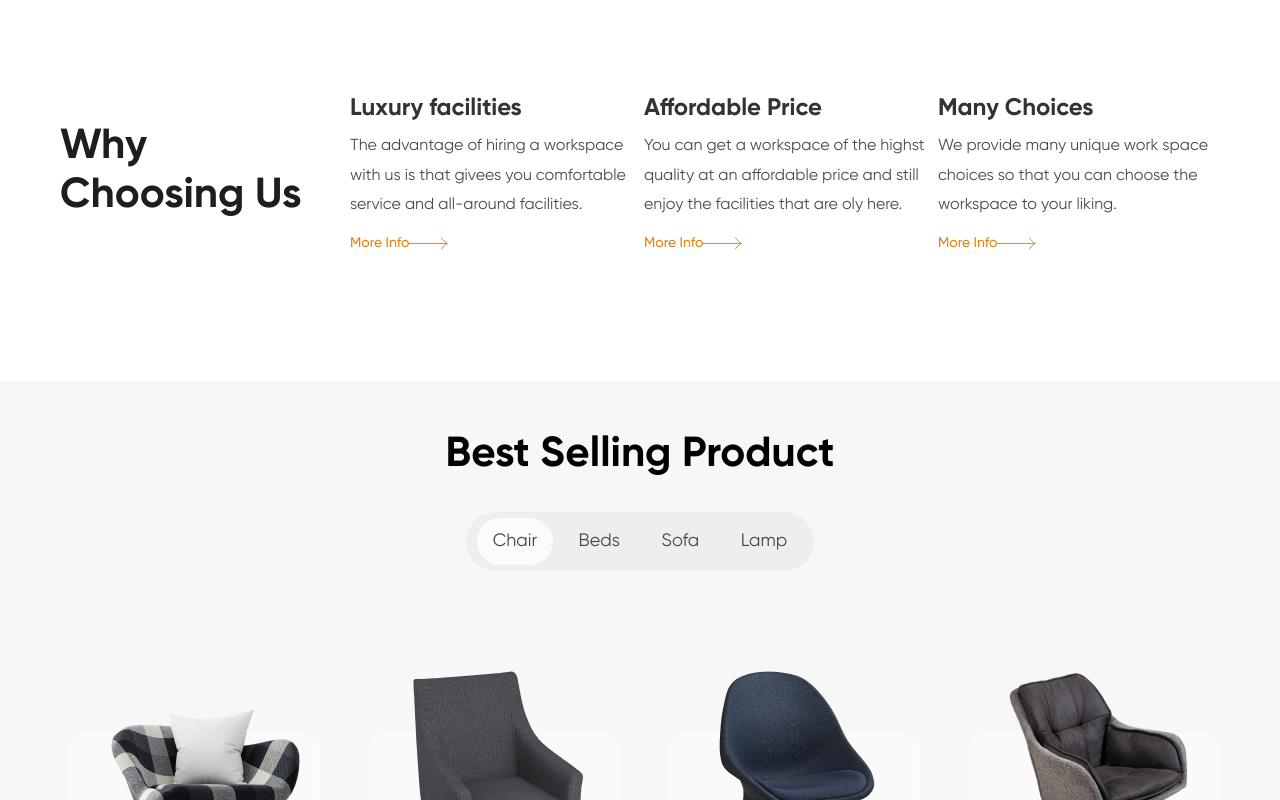
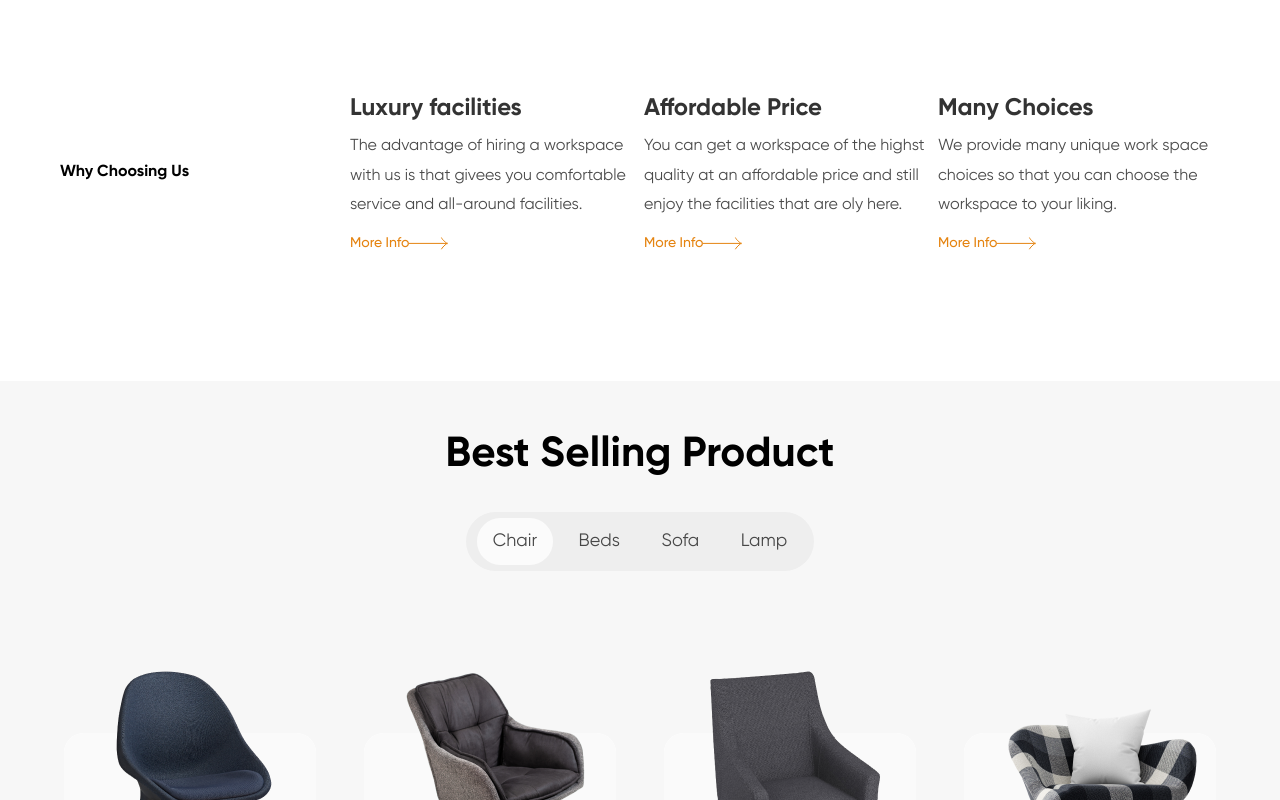
Before and after one commit to hardikd-zignuts/Panto-UI-Tailwind, a React (Create React App) app: page / in a window 1280 px wide. Shown: the part 1120-1920 px from the top of the page. Built offline with nearby package versions, Linux system fonts and the light colour scheme.

Commit message:
feat: :art: Fix Bugs

```diff
--- a/src/assets/scss/_common.scss
+++ b/src/assets/scss/_common.scss
@@ -82,6 +82,7 @@ li {
             &::before {
                 content: none;
             }
+
         }
 
         .slick-prev:hover,
--- a/src/assets/scss/_fonts.scss
+++ /dev/null
@@ -1,19 +0,0 @@
-.primary-title {
-  font-size: 80px !important;
-}
-
-.primary-text {
-  font-family: "Gilroy-Regular";
-  font-size: 24px !important;
-}
-
-.input-text {
-  font-family: "Gilroy-Regular";
-  font-size: 18px;
-}
-
-.main-title {
-  font-family: 'Gilroy-Bold';
-  font-size: 42px;
-  color: $title-text;
-}
--- a/src/assets/scss/style.scss
+++ b/src/assets/scss/style.scss
@@ -4,14 +4,13 @@
 @import "./../fonts/gilroy-bold/gilroy-font.scss";
 @import "./variable";
 @import "./mixin";
-@import "./fonts";
 @import './common';
 
 * {
     box-sizing: border-box;
     margin: 0;
     padding: 0;
-    transition: 0.5s all ease-in;
+    // transition: 0.5s all ease-in;
 }
 
 li {
--- a/src/components/common/Footer/index.js
+++ b/src/components/common/Footer/index.js
@@ -19,7 +19,7 @@ const Footer = () => {
                                     </div>
                                 </div>
                             </div>
-                            <div className='xl:w-2/3 w-full'>
+                            <div className='xl:w-2/3 w-full max-lg:mt-5'>
                                 <div className='flex items-start justify-around flex-wrap'>
                                     <div className="footer-link">
                                         <li className="link">Services</li>
```
